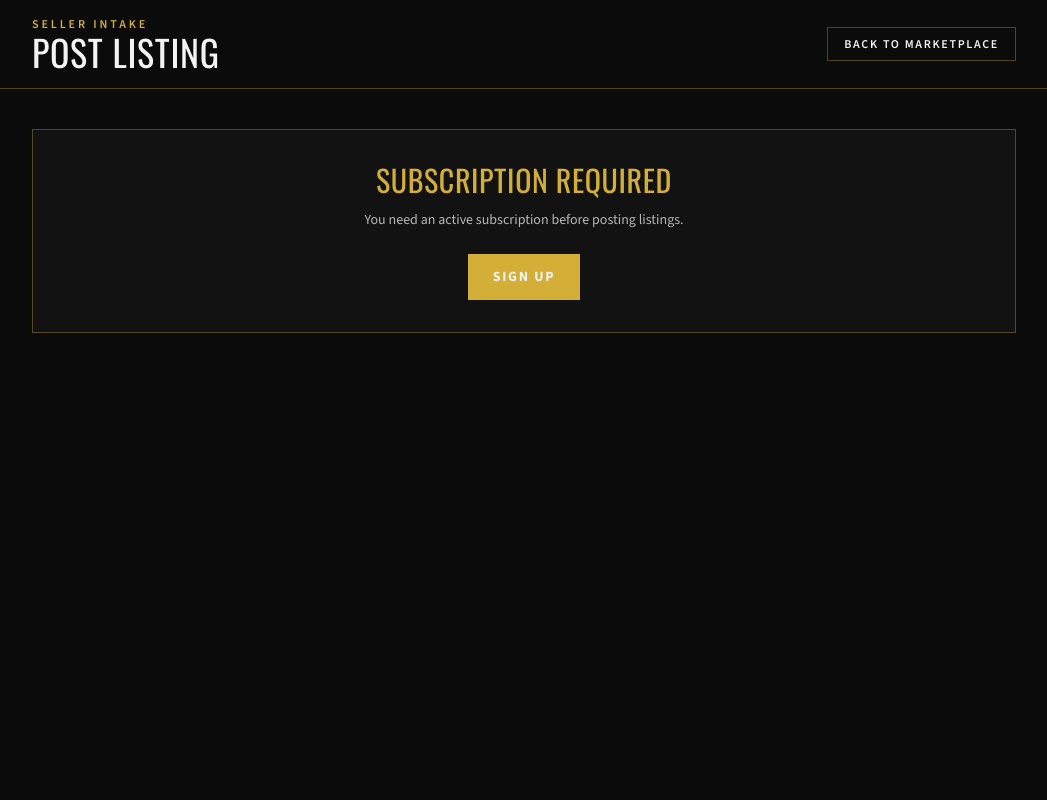
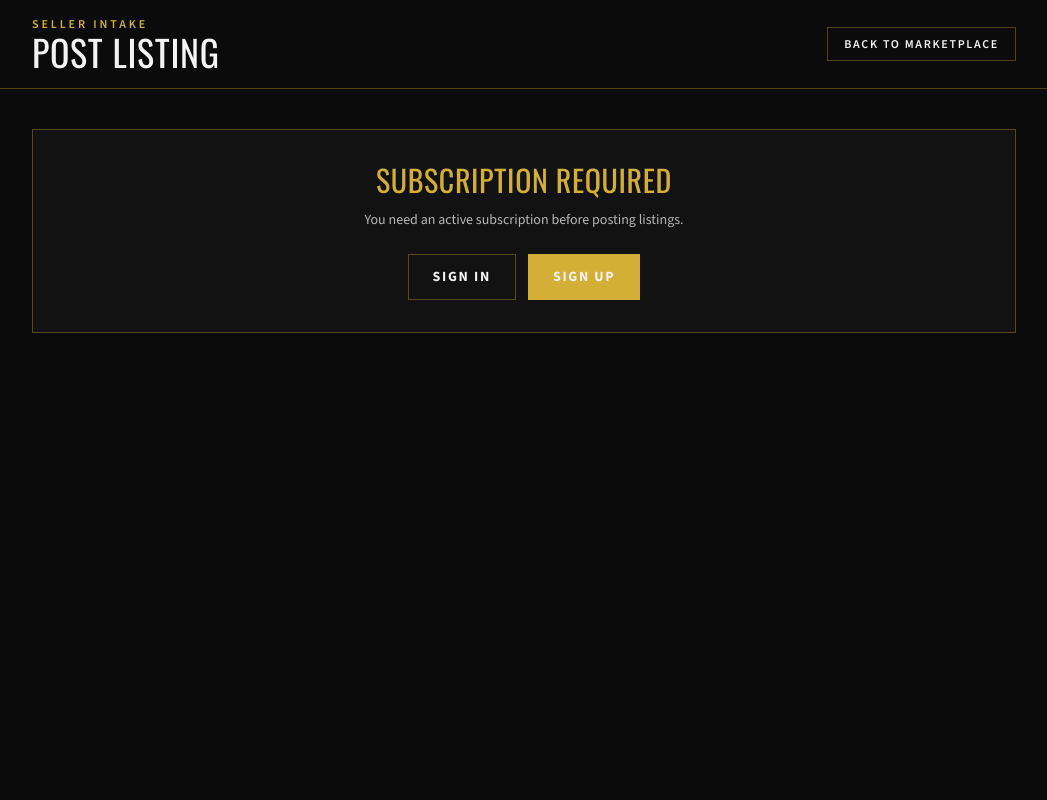
Before and after one commit to kzurcher/soldiron, a Next.js app: page /list-machine in a window 1280 px wide. Shown: the top 800 px of the page, without its empty margins (116-1163 px from the left). Built offline with nearby package versions, Linux system fonts and the light colour scheme; no server answers.

Commit message:
Send post listing links to listing page and add sign-in option

```diff
--- a/app/list-machine/page.tsx
+++ b/app/list-machine/page.tsx
@@ -215,12 +215,20 @@ export default function ListMachinePage() {
             <p className="mt-3 text-sm text-[var(--muted)]">
               You need an active subscription before posting listings.
             </p>
-            <Link
-              href="/subscribe"
-              className="mt-6 inline-block border border-[var(--line-strong)] bg-[var(--gold)] px-6 py-3 text-sm font-bold uppercase tracking-[0.12em] text-black transition hover:brightness-110"
-            >
-              Sign Up
-            </Link>
+            <div className="mt-6 flex flex-wrap justify-center gap-3">
+              <Link
+                href="/sign-in"
+                className="inline-block border border-[var(--line)] px-6 py-3 text-sm font-bold uppercase tracking-[0.12em] text-[var(--text)] transition hover:border-[var(--line-strong)] hover:text-[var(--gold)]"
+              >
+                Sign In
+              </Link>
+              <Link
+                href="/subscribe"
+                className="inline-block border border-[var(--line-strong)] bg-[var(--gold)] px-6 py-3 text-sm font-bold uppercase tracking-[0.12em] text-black transition hover:brightness-110"
+              >
+                Sign Up
+              </Link>
+            </div>
           </section>
         ) : (
         <section className="border border-[var(--line)] bg-[var(--panel)] p-6 sm:p-8">
--- a/app/page.tsx
+++ b/app/page.tsx
@@ -27,7 +27,7 @@ export default function Home() {
             </div>
           </div>
           <nav className="hidden w-[760px] items-center justify-between text-sm font-semibold uppercase tracking-[0.12em] md:flex">
-            <Link href="/subscribe" className="text-[var(--muted)] transition hover:text-[var(--gold)]">
+            <Link href="/list-machine" className="text-[var(--muted)] transition hover:text-[var(--gold)]">
               Post Listing
             </Link>
             <div className="group relative">
@@ -70,7 +70,7 @@ export default function Home() {
         </div>
         <nav className="mx-auto grid max-w-7xl grid-cols-2 gap-2 px-5 pb-4 text-xs font-semibold uppercase tracking-[0.12em] md:hidden">
           <Link
-            href="/subscribe"
+            href="/list-machine"
             className="border border-[var(--line)] px-3 py-2 text-center text-[var(--muted)] transition hover:border-[var(--line-strong)] hover:text-[var(--gold)]"
           >
             Post Listing
@@ -137,7 +137,7 @@ export default function Home() {
                 Browse Equipment
               </Link>
               <Link
-                href="/subscribe"
+                href="/list-machine"
                 className="border border-[var(--line)] bg-transparent px-6 py-3 text-sm font-bold uppercase tracking-[0.12em] text-[var(--text)] transition hover:border-[var(--line-strong)] hover:text-[var(--gold)]"
               >
                 Post Listing
```
